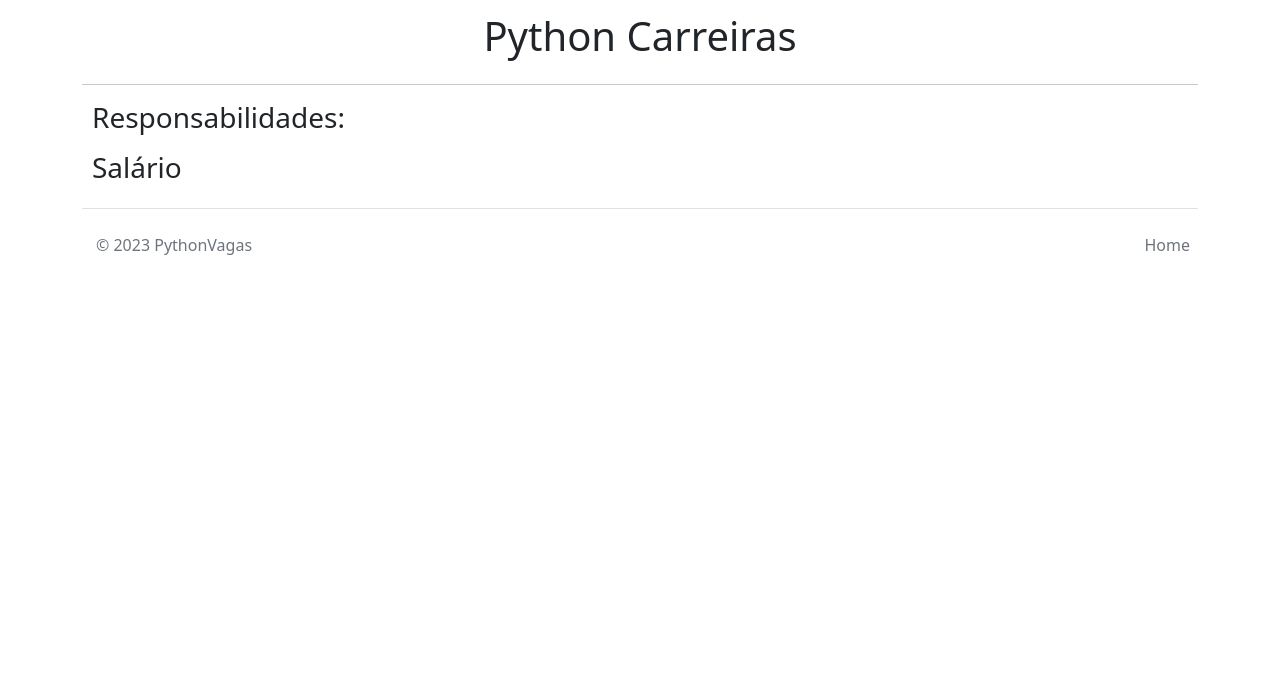
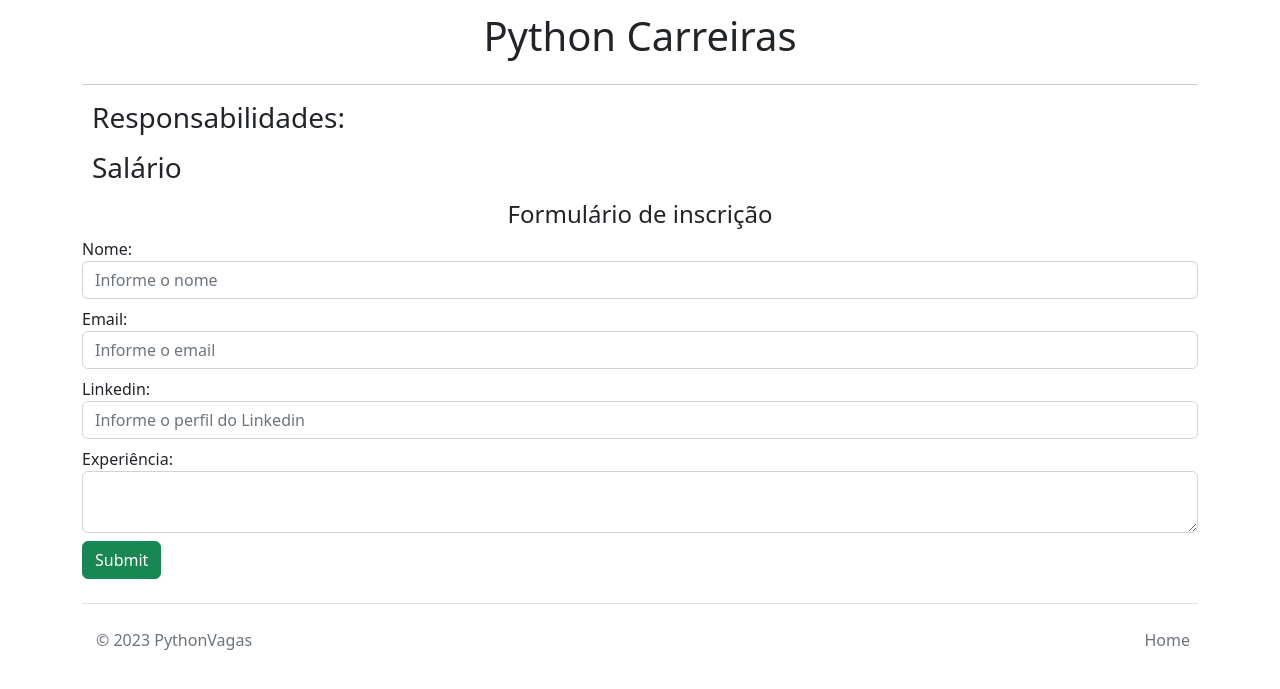
Before and after one commit to BrunoEstrella1707/Python-Carrer.V2, a Flask app: template templates/detalhe_vaga.html in a window 1280 px wide. Shown: the part 56-745 px from the top of the page. Run offline with Flask 3, Linux system fonts and the light colour scheme; the template is opened without the code that fills it, so the values that code supplies are empty.

Commit message:
final commit

```diff
--- a/app.py
+++ b/app.py
@@ -1,5 +1,5 @@
-from flask import Flask, render_template, jsonify
-from database import carrega_vagas_db, carrega_vaga_db
+from flask import Flask, render_template, jsonify, request
+from database import carrega_vagas_db, carrega_vaga_db, adiciona_inscricao
 
 app = Flask(__name__)
 
@@ -24,5 +24,13 @@ def mostra_vaga(id):
   return render_template('detalhe_vaga.html', vaga=vaga)
 
 
+@app.route('/vaga/<id>/inscricao', methods=['GET', 'POST'])
+def page_inscricao(id):
+  vaga = carrega_vaga_db(id)
+  data = request.form
+  adiciona_inscricao(id, data)
+  return render_template('inscricao_concluida.html', vaga=vaga, inscricao=data)
+
+
 if __name__ == '__main__':
   app.run(host='0.0.0.0', debug=True)
--- a/templates/detalhe_vaga.html
+++ b/templates/detalhe_vaga.html
@@ -24,6 +24,8 @@
     </ul>
     <h3>Salário</h3>
     <p>{{vaga.moeda}}  {{vaga.salario}}</p>
+    {% include 'includes/form_inscricao.html' %}
+
   </div>
 
 
--- /dev/null
+++ b/templates/includes/form_inscricao.html
@@ -0,0 +1,26 @@
+<h4 class='text-center'>Formulário de inscrição</h4>
+<form  class='form-group' method='POST' action="/vaga/{{vaga.id}}/inscricao">
+  <div class='mb-2'>
+    <label for="nome">Nome: </label><br>
+    <input class='form-control' type="text" name='nome' placeholder='Informe o nome'>
+  </div>
+
+  <div class='mb-2'>
+    <label for="email">Email: </label><br>
+    <input class="form-control" type="email" name='email' placeholder="Informe o email">
+  </div>
+
+  <div class='mb-2'>
+    <label for="linkedin">Linkedin: </label><br>
+    <input class="form-control" type="url" name='linkedin' placeholder="Informe o perfil do Linkedin">
+  </div>
+
+  <div class='mb-2'>
+    <label for="exp">Experiência: </label><br>
+    <textarea class="form-control" name="exp"></textarea>
+  </div>
+
+  <input class="btn btn-success" name="submit" type="submit" >
+
+
+</form>
```
Also changed, not shown: database.py (+15 -0 lines), templates/inscricao_concluida.html (added, +30 -0 lines).
